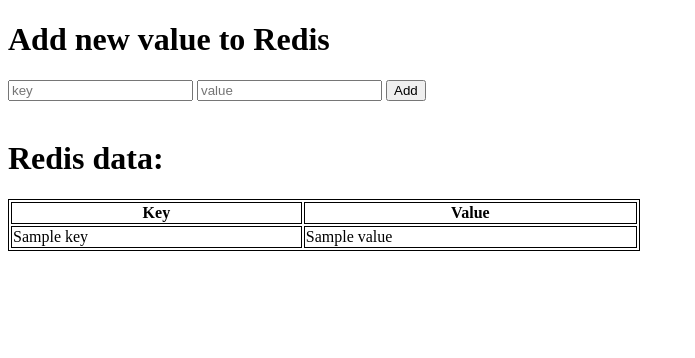
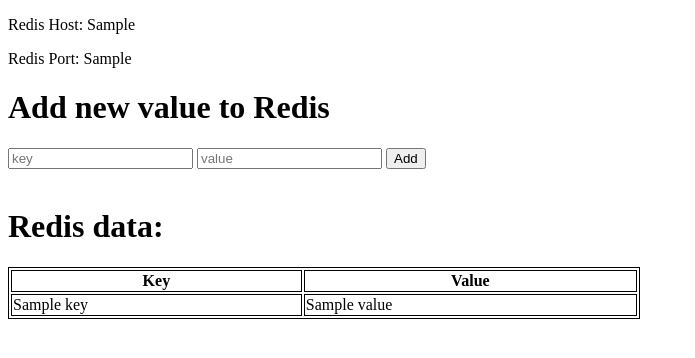
Before and after one commit to f5AFfMhv/DevOps-test-project, a Flask app: template app/templates/index.html in a window 1280 px wide. Shown: the top 358 px of the page, without its empty margins (0-695 px from the left). Run offline with Flask 2, Linux system fonts and the light colour scheme; the template is opened without the code that fills it: most values are stand-ins (such as "Sample title", 1, 10 or a date in 2020).

Commit message:
updated app

```diff
--- a/app/app.py
+++ b/app/app.py
@@ -50,7 +50,7 @@
     # Form a dictionary with key:value pairs
     results = {decoded_keys[idx]: decoded_values[idx] for idx in range(len(decoded_keys))}
     # Render template with results
-    return render_template('index.html', res=results)
+    return render_template('index.html', res=results, redis_host=REDIS_HOST, redis_port=REDIS_PORT)
 
 @app.route('/add', methods=['GET'])
 def add_value():
--- a/app/templates/index.html
+++ b/app/templates/index.html
@@ -1,8 +1,10 @@
 <!DOCTYPE html>
 <head>
-    <title>Hello World!</title>
+    <title>Test App</title>
 </head>
 <body>
+    <p>Redis Host: {{ redis_host }}</p>
+    <p>Redis Port: {{ redis_port }}</p>
     <h1>Add new value to Redis</h1>
     <form action="/add">
         <input placeholder="key" type="text" name="key">
```
